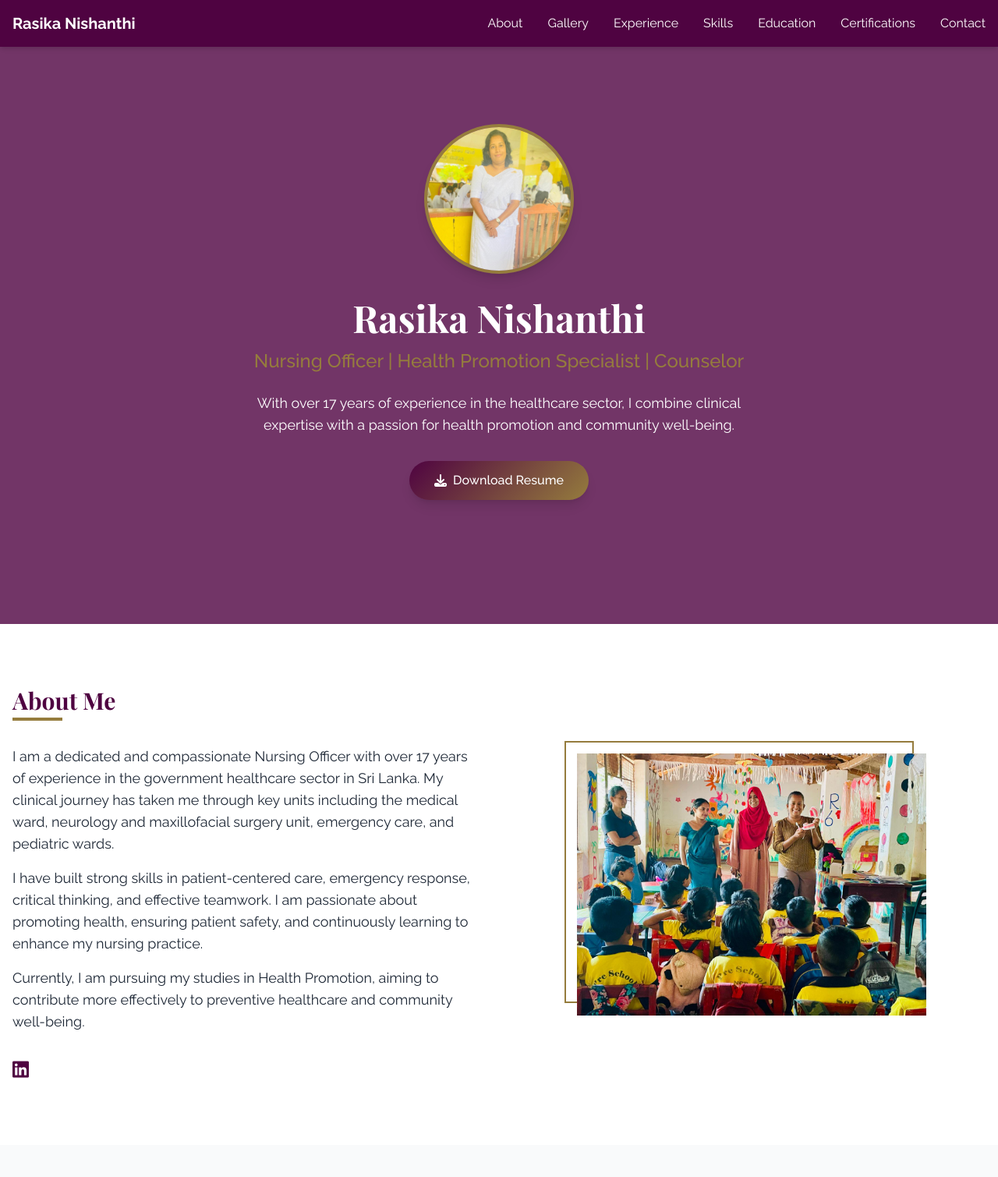
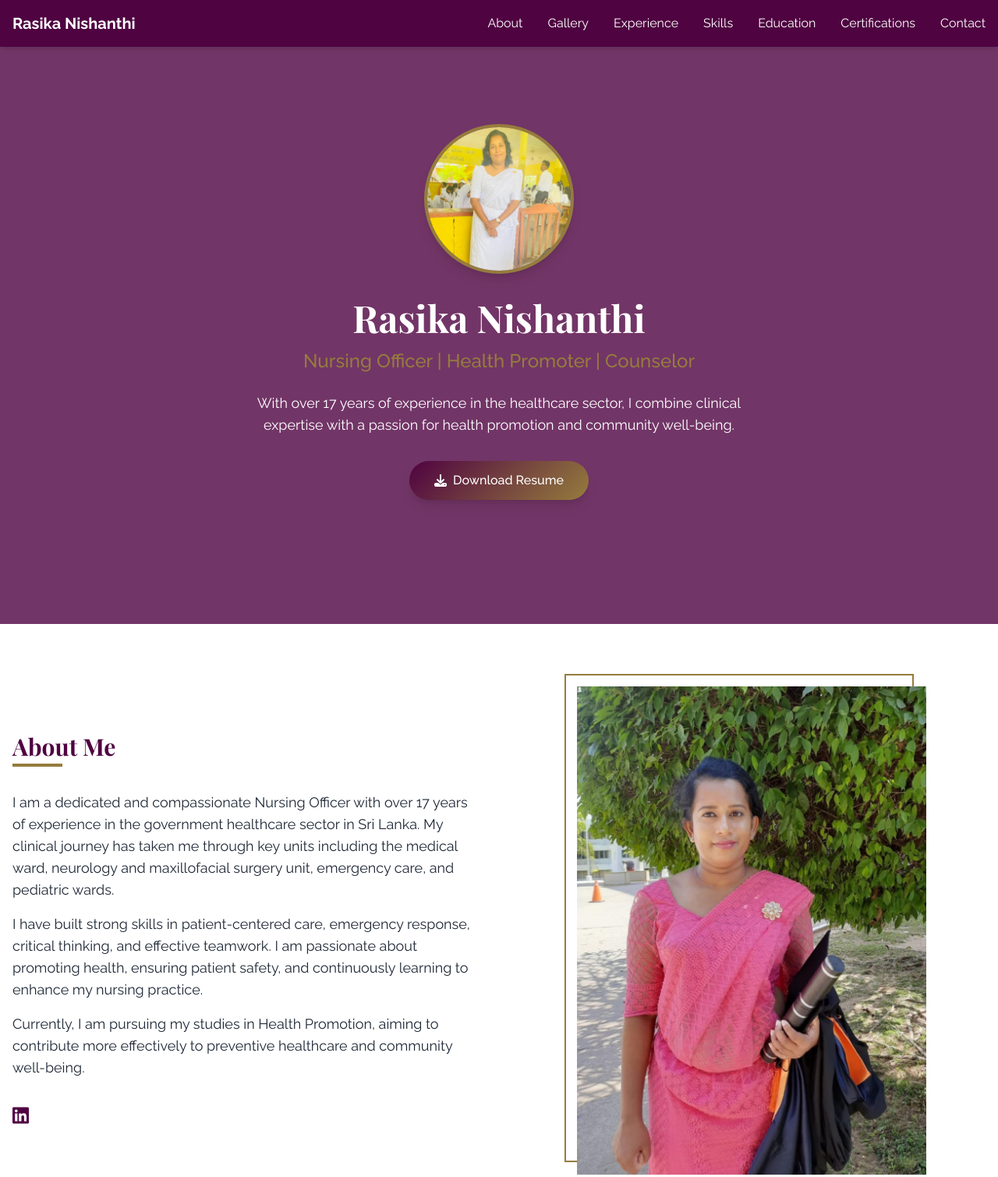
Before and after one commit to Udeshisasi/Rasika-Nishanthi, a plain HTML site: page index.html in a window 1280 px wide. Shown: the top 1509 px of the page at 78% size. Drawn offline with nearby package versions, Linux system fonts and the light colour scheme.

Commit message:
Update index.html

```diff
--- a/index.html
+++ b/index.html
@@ -176,7 +176,7 @@
                     <img src="./Images/1.jpg" alt="Profile Picture" class="w-full h-full object-cover">
                 </div>
                 <h1 class="text-5xl text-white font-bold mb-4 animate-on-scroll">Rasika Nishanthi</h1>
-                <p class="text-2xl text-gold font-medium mb-6 animate-on-scroll">Nursing Officer | Health Promotion Specialist | Counselor</p>
+                <p class="text-2xl text-gold font-medium mb-6 animate-on-scroll">Nursing Officer | Health Promoter | Counselor</p>
                 <p class="text-white text-lg max-w-2xl mb-8 animate-on-scroll">With over 17 years of experience in the healthcare sector, I combine clinical expertise with a passion for health promotion and community well-being.</p>
                 <div class="flex flex-wrap gap-4 justify-center animate-on-scroll">
                     <a href="/Resume/Rasika Nishanthi.pdf" class="btn-gradient py-3 px-8 rounded-full text-white font-medium shadow-lg inline-flex items-center hover:shadow-xl transition-all">
@@ -203,7 +203,7 @@
                 <div class="md:w-1/2 flex justify-center animate-on-scroll">
                     <div class="relative">
                         <div class="absolute -top-4 -left-4 w-full h-full border-2 border-gold"></div>
-                        <img src="./Images/5.jpg" alt="Professional Photo" class="w-full max-w-md relative z-10">
+                        <img src="./assets/1.jpg" alt="Professional Photo" class="w-full max-w-md relative z-10">
                     </div>
                 </div>
             </div>
```
